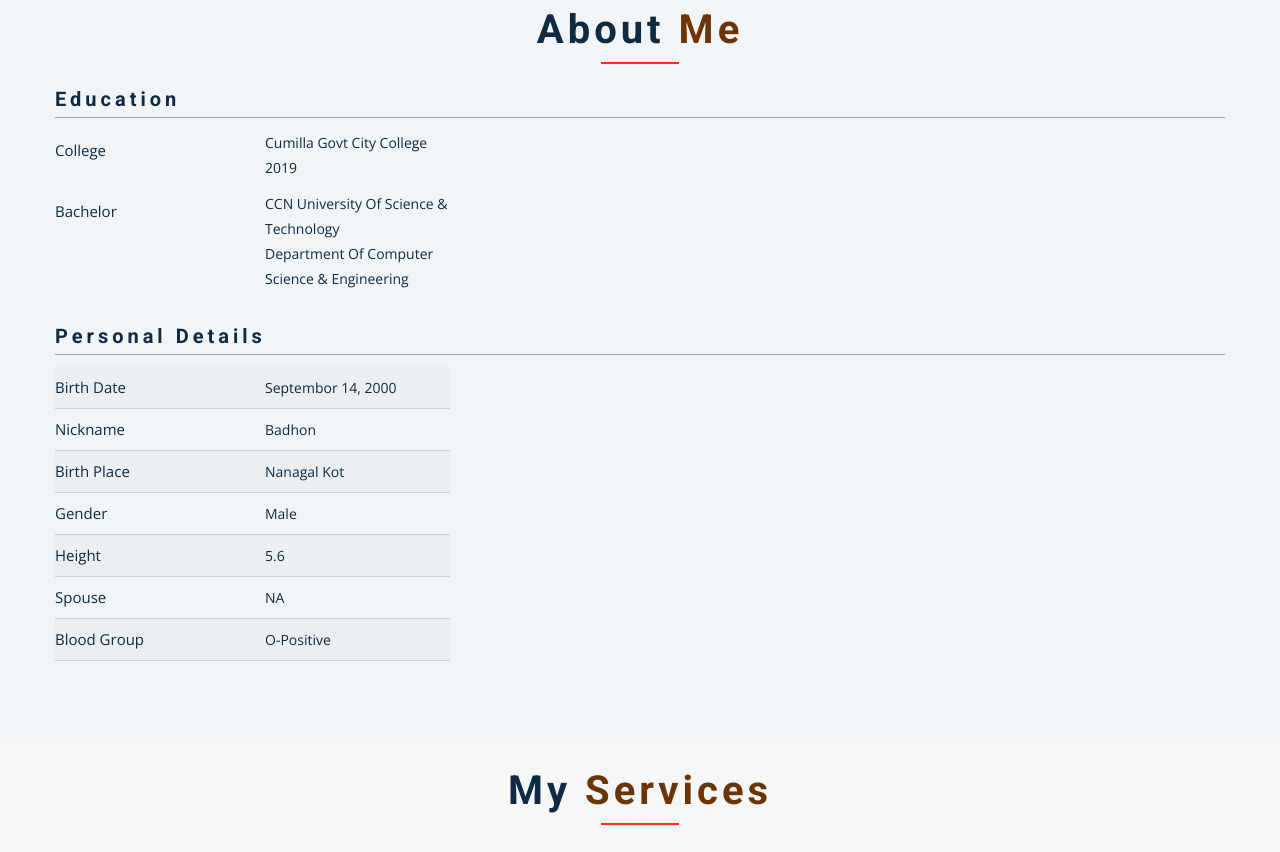
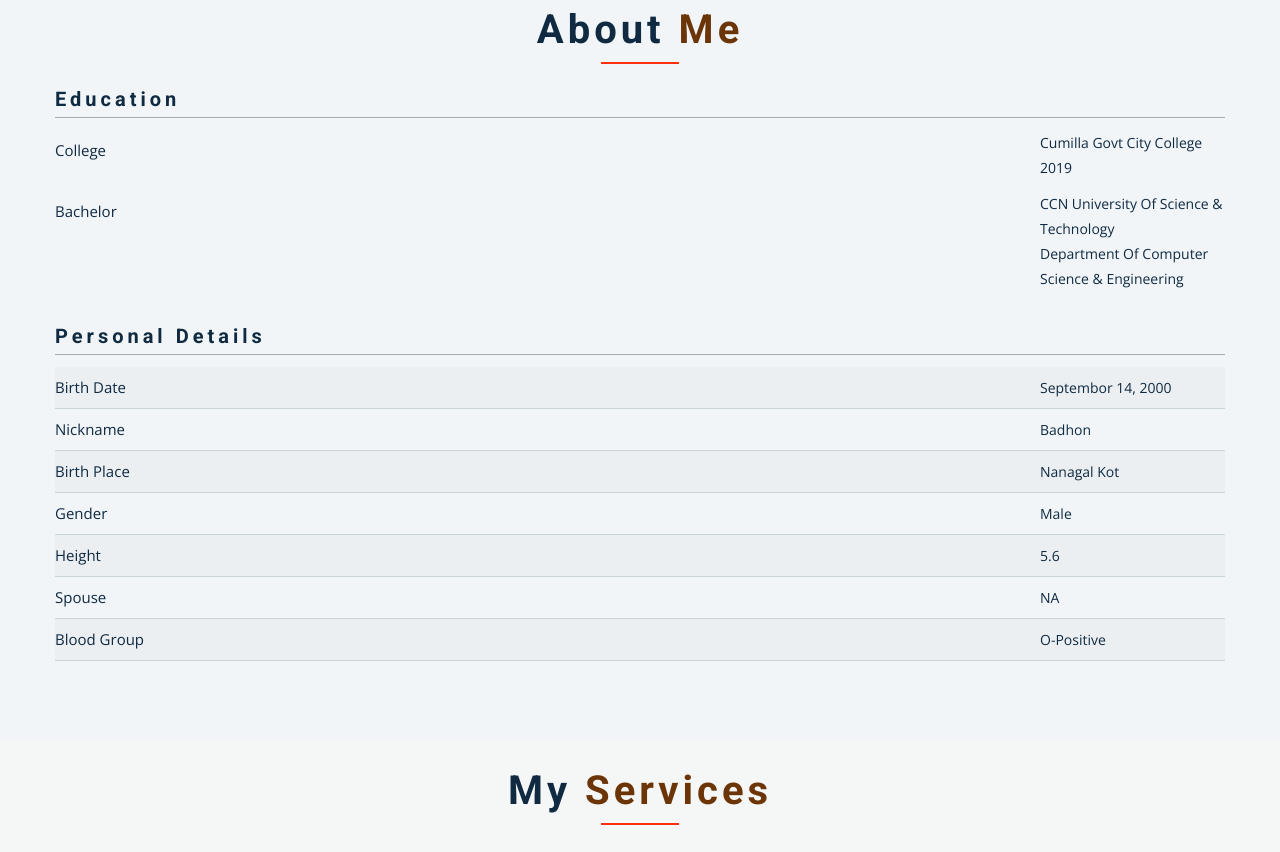
Before and after one commit to ihbadhon/ihbadhon.github.io, a plain HTML site: page index.html in a window 1280 px wide. Shown: the part 880-1732 px from the top of the page. Drawn offline with nearby package versions, Linux system fonts and the light colour scheme.

Commit message:
Update scroll.css

```diff
--- a/scroll.css
+++ b/scroll.css
@@ -418,13 +418,17 @@ img.tour-img {
 .bio {
   padding-top: 25px;
 }
+.edu_bio {
+  overflow: hidden;
+  width: 100%;
+}
 .backgroundbio {
   background: #ebeff1;
 }
 .bioinfo {
   display: flex;
   justify-content: space-between;
-  width: 395px;
+  width: 100%;
   border-bottom: 1px solid #c8d4da;
 }
 
@@ -438,14 +442,14 @@ h2.title {
 .college {
   display: flex;
   justify-content: space-between;
-  width: 395px;
+  width: 100%;
   margin-bottom: 11px;
 }
 
 .university {
   display: flex;
   justify-content: space-between;
-  width: 395px;
+  width: 100%;
 }
 
 .education {
@@ -457,7 +461,7 @@ span.department {
 }
 
 .left {
-  width: 190px;
+  width: 180px;
   float: left;
   text-align: left;
   font-size: 15px;
```
